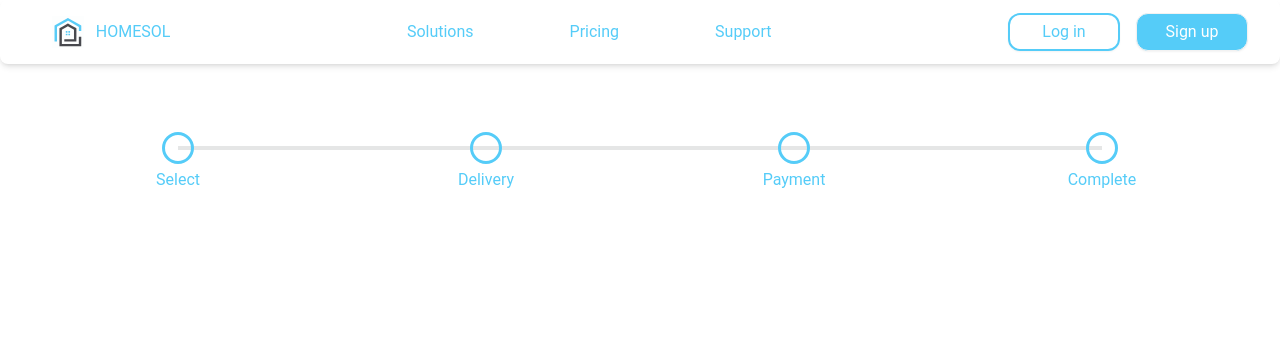
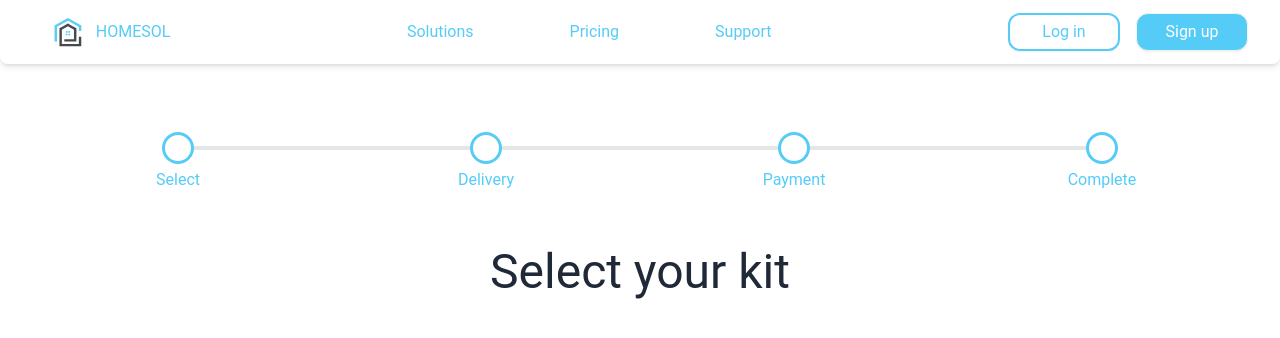
Before and after one commit to Aust1nC/Homesol, an Angular app in the folder frontend/: page /order/select in a window 1280 px wide. Shown: the top 338 px of the page. Built offline with nearby package versions, Linux system fonts and the light colour scheme; a web font is replaced by a local one.

Commit message:
Start Pricing Component

```diff
--- a/frontend/src/app/app.module.ts
+++ b/frontend/src/app/app.module.ts
@@ -11,6 +11,7 @@ import { HeroComponent } from './pages/home/components/hero/hero.component';
 import { AboutComponent } from './pages/home/components/about/about.component';
 import { SelectComponent } from './pages/select/select.component';
 import { stepperComponent } from './components/stepper/stepper.component';
+import { PricingComponent } from './pages/select/components/pricing/pricing.component';
 
 @NgModule({
   declarations: [
@@ -22,6 +23,7 @@ import { stepperComponent } from './components/stepper/stepper.component';
     AboutComponent,
     SelectComponent,
     stepperComponent,
+    PricingComponent,
   ],
   imports: [BrowserModule, AppRoutingModule],
   providers: [provideAnimationsAsync()],
--- a/frontend/src/app/components/stepper/stepper.component.css
+++ b/frontend/src/app/components/stepper/stepper.component.css
@@ -10,7 +10,7 @@
   grid-template-rows: 40px 1fr;
   place-items: center;
   text-align: center;
-  border: 3px solid #55ccf8; /* Use currentColor to inherit text color */
-  border-radius: 9999px; /* Fully rounded */
-  background-color: transparent;
+  border: 3px solid #55ccf8;
+  border-radius: 9999px;
+  background-color: white;
 }
--- /dev/null
+++ b/frontend/src/app/pages/select/components/pricing/pricing.component.html
@@ -0,0 +1,5 @@
+<section class="max-w-7xl mx-auto mt-14">
+  <div class="text-center">
+    <h2 class="text-4xl lg:text-5xl">Select your kit</h2>
+  </div>
+</section>
--- a/frontend/src/app/pages/select/select.component.html
+++ b/frontend/src/app/pages/select/select.component.html
@@ -1,3 +1,4 @@
 <section class="max-w-7xl mx-auto p-6 pb-0 mt-10">
   <app-stepper></app-stepper>
+  <app-pricing></app-pricing>
 </section>
```
Also changed, not shown: frontend/src/app/pages/select/components/pricing/pricing.component.ts (added, +10 -0 lines), frontend/src/app/pages/select/components/pricing/pricing.component.css (added), 1 other file (tests, documents, lock files or other folders).
